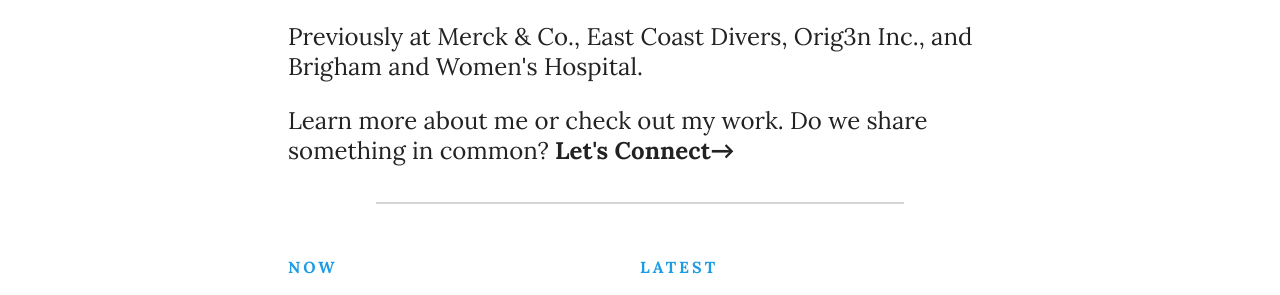
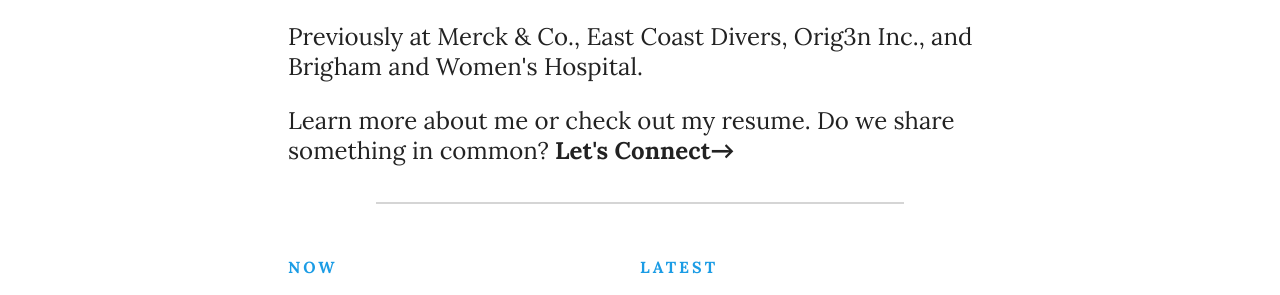
Before and after one commit to dana-rocha/dana-rocha.github.io, a Jekyll site: the page built from index.html, in a window 1280 px wide. Shown: the part 575-870 px from the top of the page. Built offline with Jekyll 4.4.1, drawn with Linux system fonts in a browser that asks for light colours; nearby versions of some CDN libraries.

Commit message:
fix intro section

```diff
--- a/index.html
+++ b/index.html
@@ -13,7 +13,7 @@
       </h4>
       <h4>Previously at <a href="https://www.merck.com/" target="_blank" class="highlight">Merck & Co.</a>, <a href="https://ecdivers.com/" target="_blank" id="highlight">East Coast Divers</a>, <a href="https://orig3n.com/" target="_blank" id="highlight">Orig3n Inc.</a>, and <a href="https://www.brighamandwomens.org/" target="_blank">Brigham and Women's Hospital</a>.
       </h4>
-      <h4>Learn more about me or check out my work. Do we share something in common? <a href="mailto:dbridgette.rocha@gmail.com"><strong>Let's Connect→</strong></a></h4>
+      <h4>Learn more about me or check out my resume. Do we share something in common? <a href="mailto:dbridgette.rocha@gmail.com"><strong>Let's Connect→</strong></a></h4>
   </div>
 </div>
 
```
